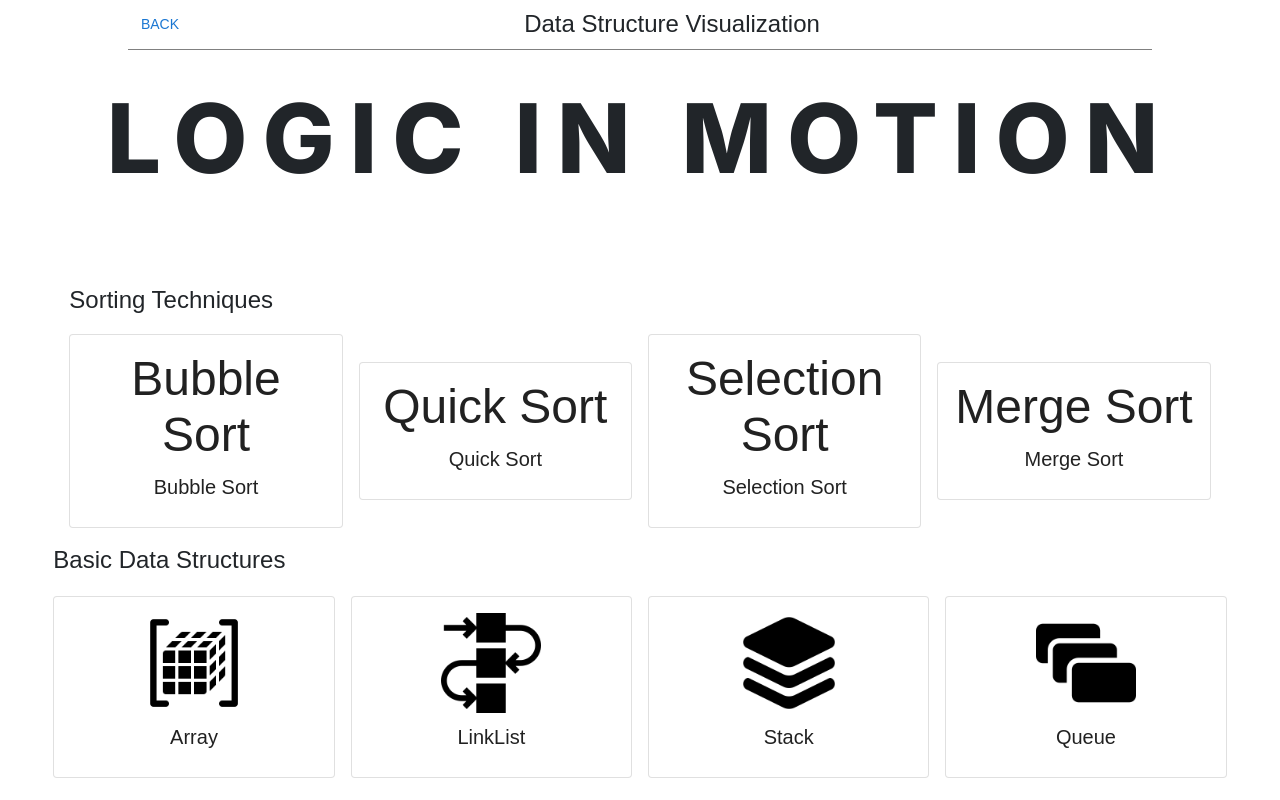
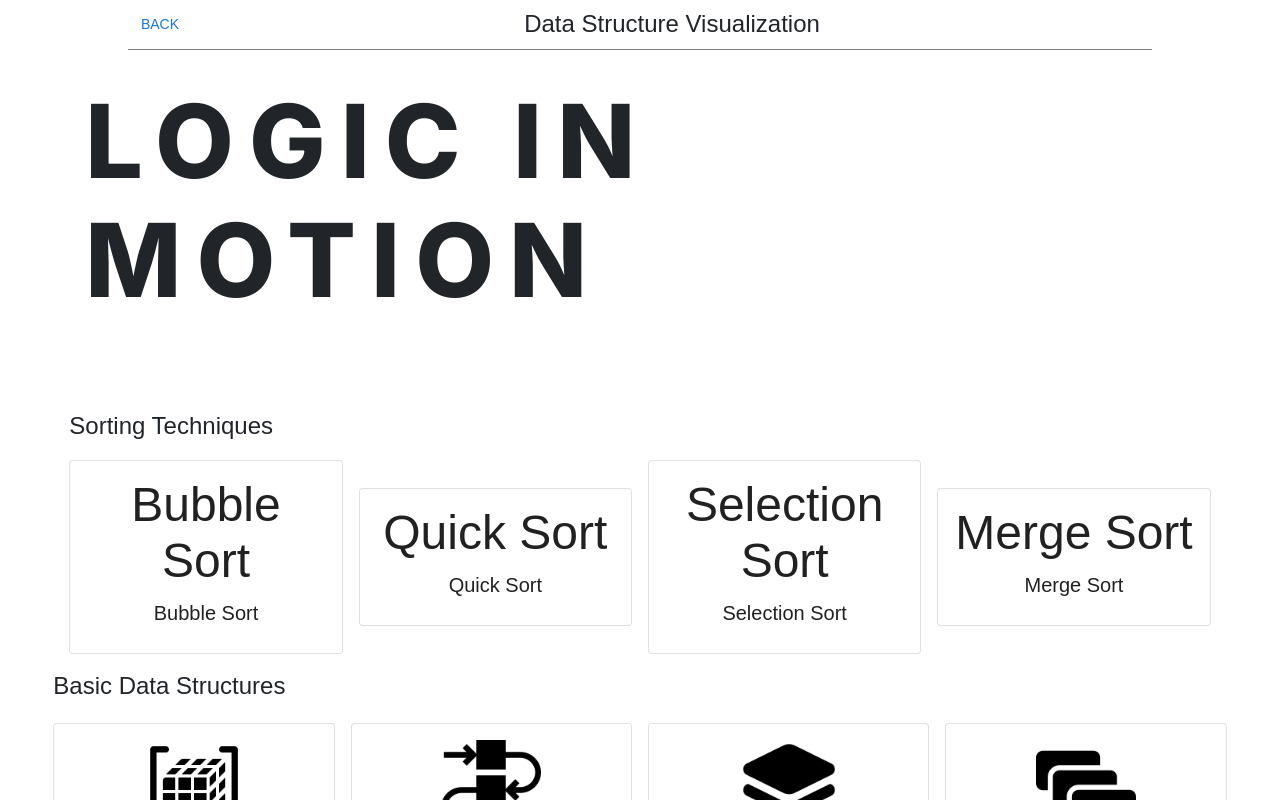
Before and after one commit to akashgirme/data_structure_visualizer, a React (Create React App) app: page / in a window 1280 px wide. Shown: the top 800 px of the page. Built offline with nearby package versions, Linux system fonts and the light colour scheme.

Commit message:
Hero Font adjustment

```diff
--- a/src/Components/theme.js
+++ b/src/Components/theme.js
@@ -10,10 +10,23 @@ const Theme = createTheme({
       fontSize:108,
       letterSpacing:20,
 
-      '@media (min-width:960px) and (max-width:1280px)': {
+      '@media (min-width:720px) and (max-width:1024px)': {
+        fontSize:84,
+        letterSpacing:15,
+      },
+
+
+      '@media (min-width:1024px) and (max-width:1280px)': {
         fontSize:96,
         letterSpacing:15,
       },
+
+      '@media (min-width:1280px) and (max-width:1440px)': {
+        fontSize:102,
+        letterSpacing:15,
+      },
+
+
 
       '@media (max-width:600px)': {
         fontSize: 32,
```
